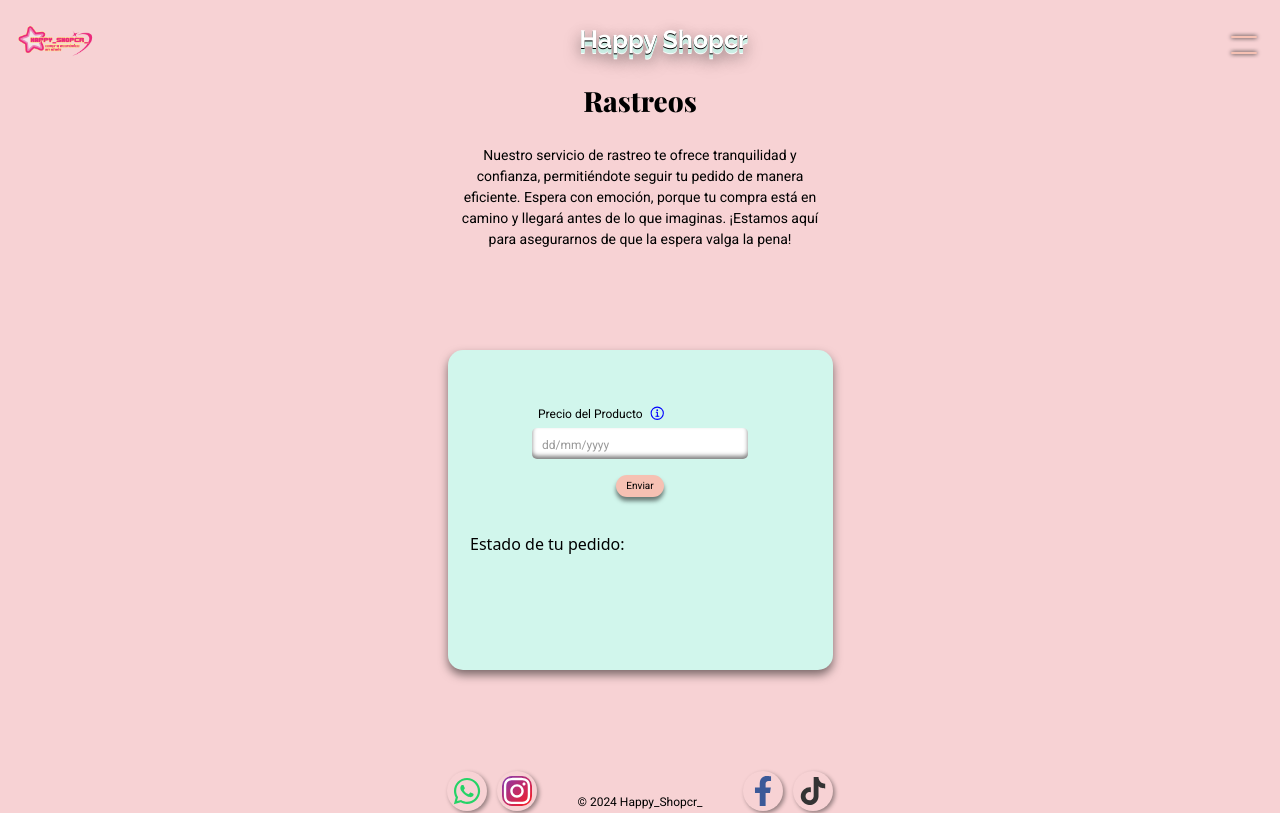
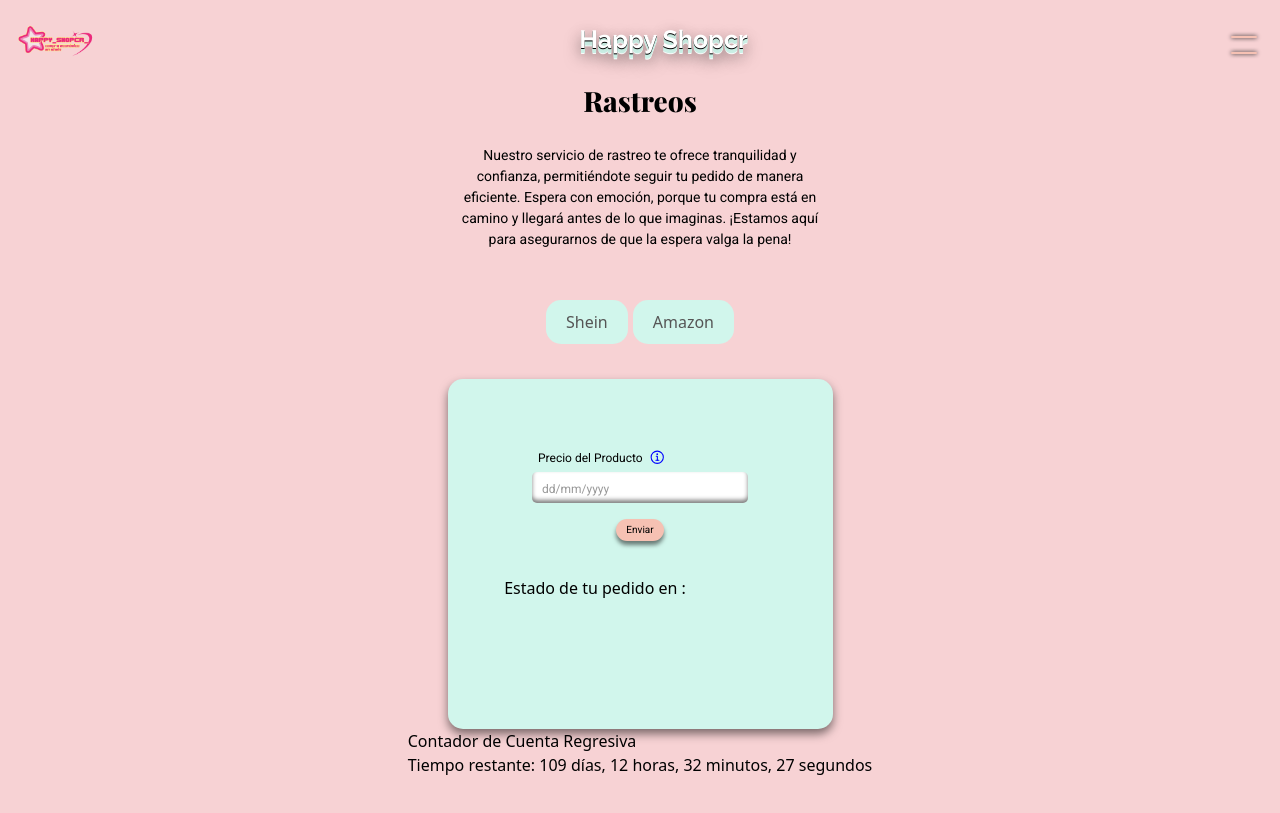
Before and after one commit to Davidc480/import_track, a Next.js app in the folder client/: page /OrderTracker in a window 1280 px wide. Shown: the top 813 px of the page. Built offline with nearby package versions, Linux system fonts and the light colour scheme.

Commit message:
working module track import

```diff
--- /dev/null
+++ b/client/src/Components/Contador/Contador.jsx
@@ -0,0 +1,40 @@
+'use client'
+import React, { useState, useEffect } from 'react';
+
+const ContadorCuentaRegresiva = ()=> {
+  const fechaObjetivo = new Date(2024, 6, 1, 12, 0, 0); // Ejemplo: 1 de julio de 2024 a las 12:00 PM
+  const [tiempoRestante, setTiempoRestante] = useState(calcularTiempoRestante());
+
+  useEffect(() => {
+    const intervalo = setInterval(() => {
+      setTiempoRestante(calcularTiempoRestante());
+    }, 1000);
+
+    return () => clearInterval(intervalo);
+  }, []);
+
+  function calcularTiempoRestante() {
+    const ahora = new Date();
+    const diferencia = fechaObjetivo - ahora;
+
+    if (diferencia <= 0) {
+      return { dias: 0, horas: 0, minutos: 0, segundos: 0 };
+    }
+
+    const dias = Math.floor(diferencia / (1000 * 60 * 60 * 24));
+    const horas = Math.floor((diferencia % (1000 * 60 * 60 * 24)) / (1000 * 60 * 60));
+    const minutos = Math.floor((diferencia % (1000 * 60 * 60)) / (1000 * 60));
+    const segundos = Math.floor((diferencia % (1000 * 60)) / 1000);
+
+    return { dias, horas, minutos, segundos };
+  }
+
+  return (
+    <div>
+      <h1>Contador de Cuenta Regresiva</h1>
+      <p>Tiempo restante: {tiempoRestante.dias} días, {tiempoRestante.horas} horas, {tiempoRestante.minutos} minutos, {tiempoRestante.segundos} segundos</p>
+    </div>
+  );
+}
+
+export default ContadorCuentaRegresiva;
--- a/client/src/Components/OrderStatusTracker/OrderStatusTracker.jsx
+++ b/client/src/Components/OrderStatusTracker/OrderStatusTracker.jsx
@@ -1,7 +1,16 @@
+'use client'
 import style from "./OrderStatusTracker.module.css"
 import { IoInformationCircleOutline } from 'react-icons/io5'
+import React, { useState } from 'react';
 
 const OrderStatusTracker = ()=>{
+
+    const [ activeTab, setActiveTab ] = useState({tabNumber: 0, value: "" })
+
+    const handleTabClick = (tabNumber, value) => {
+        setActiveTab({tabNumber:tabNumber, value: value})
+    }
+
     return(
         <div className="flex flex-col justify-center items-center mt-24">
             <div className={style.tittle}>
@@ -9,6 +18,10 @@
             </div>
             <div className={style.text}>
                 <p>Nuestro servicio de rastreo te ofrece tranquilidad y confianza, permitiéndote seguir tu pedido de manera eficiente. Espera con emoción, porque tu compra está en camino y llegará antes de lo que imaginas. ¡Estamos aquí para asegurarnos de que la espera valga la pena!</p>
+            </div>
+            <div className={style.pestañaContainer}>
+                <button className={`${style.pestaña} ${activeTab.tabNumber === 1 ?  style.active : "" }`} onClick={()=> handleTabClick(1, "Shein")} type="button">Shein</button>
+                <button className={`${style.pestaña} ${activeTab.tabNumber === 2 ?  style.active : "" }`} onClick={()=> handleTabClick(2, "Amazon")} type="button">Amazon</button>
             </div>
             <div className={style.containerForm}>
                 <form className={style.form} action="">
@@ -22,7 +35,7 @@
                     </div>
                 </form>
                 <div>
-                    <h3 className={style.requestedTitle}>Estado de tu pedido:</h3>
+                    <h3 className={style.requestedTitle}>Estado de tu pedido en {activeTab.value}:</h3>
                 </div>
             </div>
         </div>
--- a/client/src/Components/OrderStatusTracker/OrderStatusTracker.module.css
+++ b/client/src/Components/OrderStatusTracker/OrderStatusTracker.module.css
@@ -21,9 +21,9 @@
     justify-content: center;
     align-items: center;
     width: 385px;
-    height: 320px;
+    height: 350px;
     border-radius: 15px;
-    margin-top: 100px;
+    margin-top: 35px;
     padding: 20px;
     background-color: var(--secondary-color);
     box-shadow: 0 5px 10px rgba(0, 0, 0, 0.5);
@@ -89,5 +89,33 @@
 
 .requestedTitle {
     margin-top: 35px;
-    transform: translateX(-60%);
+    margin-left: 0;
+    margin-right: 90px;
 }
+
+.pestañaContainer {
+    display: flex;
+    justify-content: space-between;
+    margin-top: 50px;
+    gap: 5px;
+    margin-left: auto;
+    margin-right: auto;
+}
+
+.pestaña {
+    background-color: var(--secondary-color);
+    border: none;
+    color: #555;
+    padding: 10px 20px;
+    font-size: 16px;
+    border-radius: 15px;
+    outline: none;
+    cursor: pointer;
+    transition: bacground-color 0.3s;
+}
+
+
+
+.pestaña.active {
+    box-shadow: inset  0px 5px 5px -5px rgba(0, 0, 0, 1);
+}
--- a/client/src/app/OrderTracker/page.js
+++ b/client/src/app/OrderTracker/page.js
@@ -1,12 +1,14 @@
 import HeaderMobile from "@/Components/HeaderMobile/HeaderMobile";
 import Footer from "@/Components/Footer/Footer";
 import OrderStatusTracker from "@/Components/OrderStatusTracker/OrderStatusTracker";
+import ContadorCuentaRegresiva from "@/Components/Contador/Contador";
 
 export default function OrderTracker() {
   return (
     <main className="flex min-h-screen flex-col items-center mb-10 ">
       <HeaderMobile />
       <OrderStatusTracker />
+      <ContadorCuentaRegresiva />
       <Footer />
     </main>
   );
```
